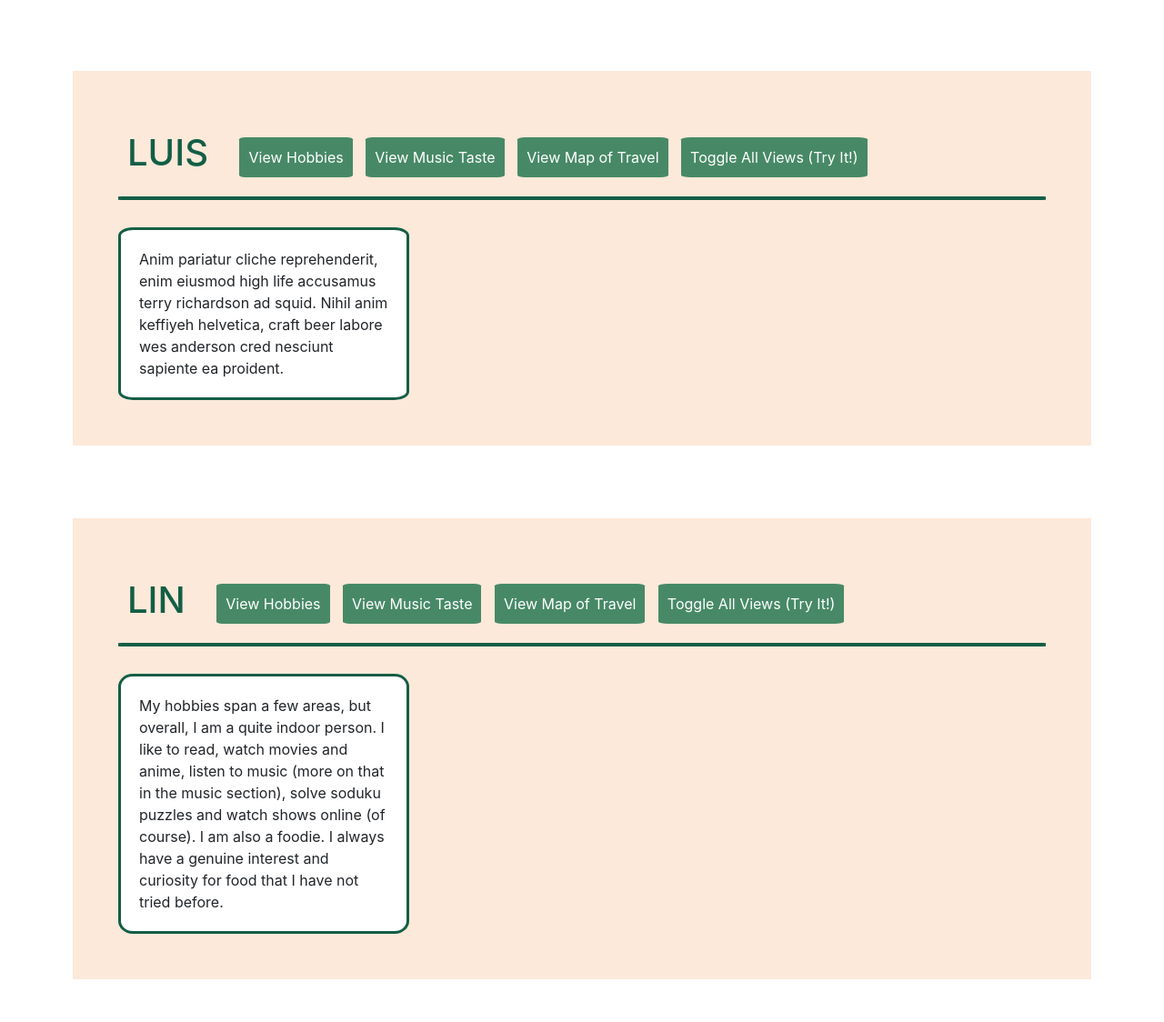
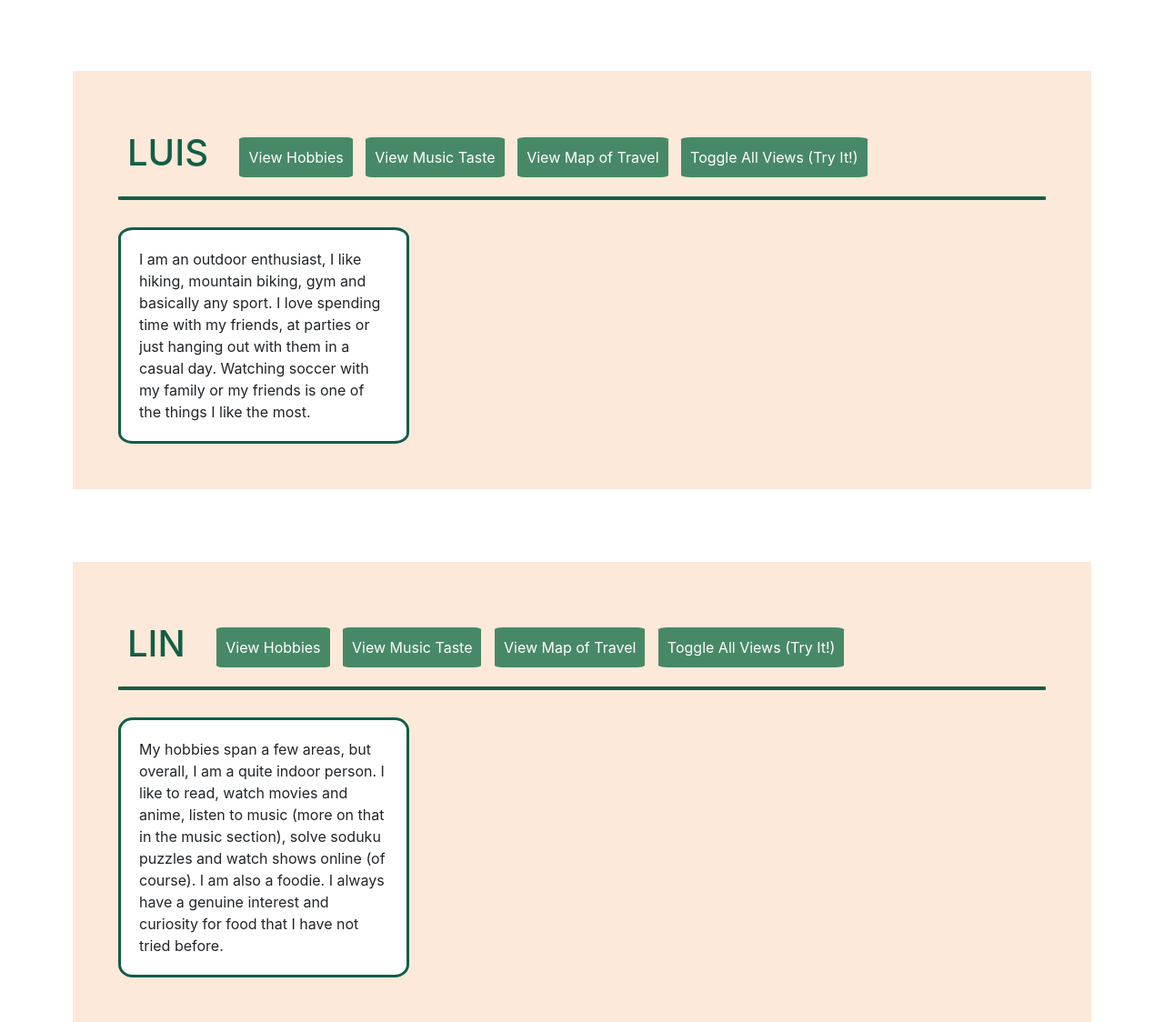
Before and after one commit to fercanalesg/project-elegant-elephant, a Flask app: page /hobbies in a window 1280 px wide. Shown: the part 577-1701 px from the top of the page at 91% size. Run offline with Flask 2, Linux system fonts and the light colour scheme.

Commit message:
updated fer hobbies

```diff
--- a/app/templates/hobbies.html
+++ b/app/templates/hobbies.html
@@ -27,27 +27,24 @@
             <div class="col">
                 <div class="collapse multi-collapse show" id="multiCollapse11">
                     <div class="card card-body">
-                        Anim pariatur cliche reprehenderit, enim eiusmod high life accusamus terry richardson ad squid.
-                        Nihil anim keffiyeh helvetica, craft beer labore wes anderson cred nesciunt sapiente ea
-                        proident.
+                        I am an outdoor enthusiast, I like hiking, mountain biking, gym and basically any sport. I love spending time with my friends,
+                        at parties or just hanging out with them in a casual day. Watching soccer with my family or my friends is one of the things I like the most.
                     </div>
                 </div>
             </div>
             <div class="col">
                 <div class="collapse multi-collapse" id="multiCollapse12">
                     <div class="card card-body">
-                        Anim pariatur cliche reprehenderit, enim eiusmod high life accusamus terry richardson ad squid.
-                        Nihil anim keffiyeh helvetica, craft beer labore wes anderson cred nesciunt sapiente ea
-                        proident.
+                        My music taste is pretty diverse, I would say music is an essential part in my day to day. Basically the kind of music that I listen to more often
+                        is reaggeaton, pop and Rock in spanish. My favorite band is Costa de Ámbar.
                     </div>
                 </div>
             </div>
             <div class="col">
                 <div class="collapse multi-collapse" id="multiCollapse13">
                     <div class="card card-body">
-                        Anim pariatur cliche reprehenderit, enim eiusmod high life accusamus terry richardson ad squid.
-                        Nihil anim keffiyeh helvetica, craft beer labore wes anderson cred nesciunt sapiente ea
-                        proident.
+                        One of my favorite trips ever was Vancouver 2019. I went to Canada with my friends for about a month, I had really great experiences visiting new places
+                        and living by my own. The part I liked the most was definitely Joffree Lake, is one of the most beautiful views I have had the opportunity to appreciate.
                     </div>
                 </div>
             </div>
```
